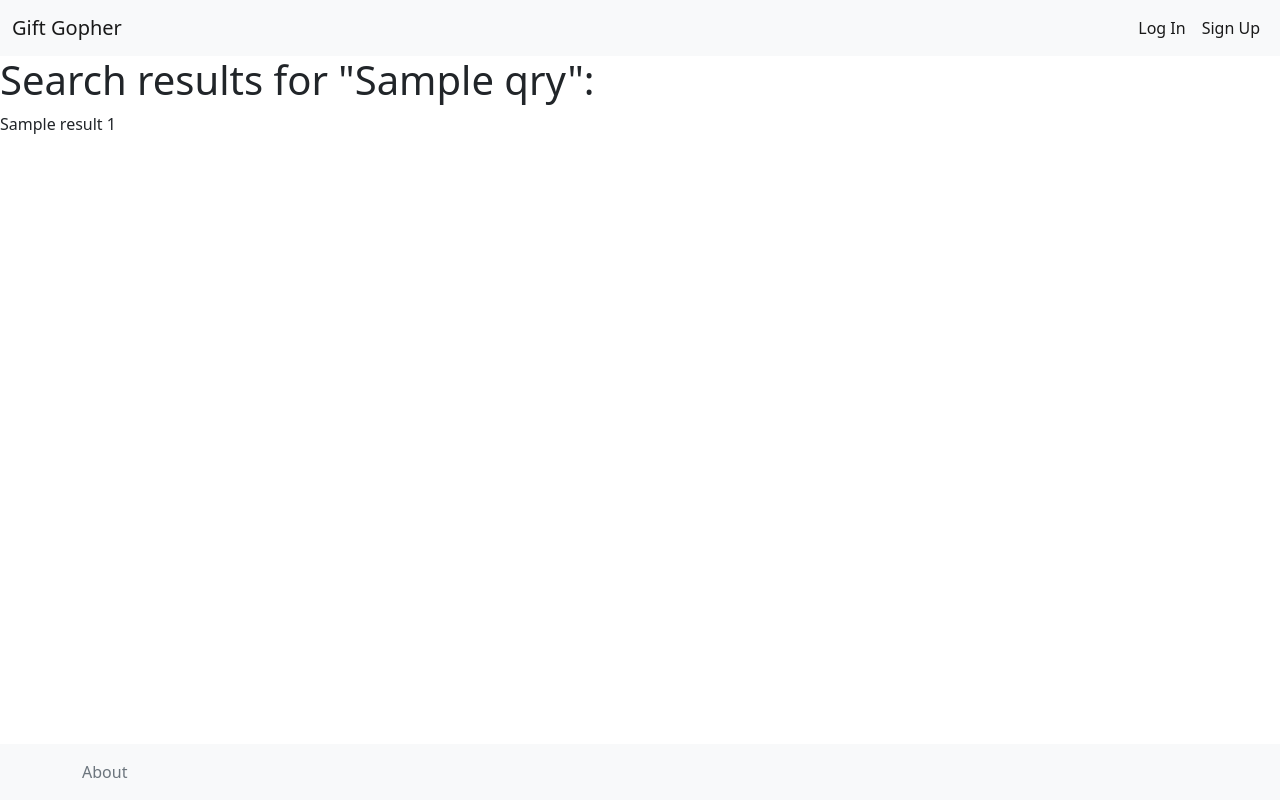
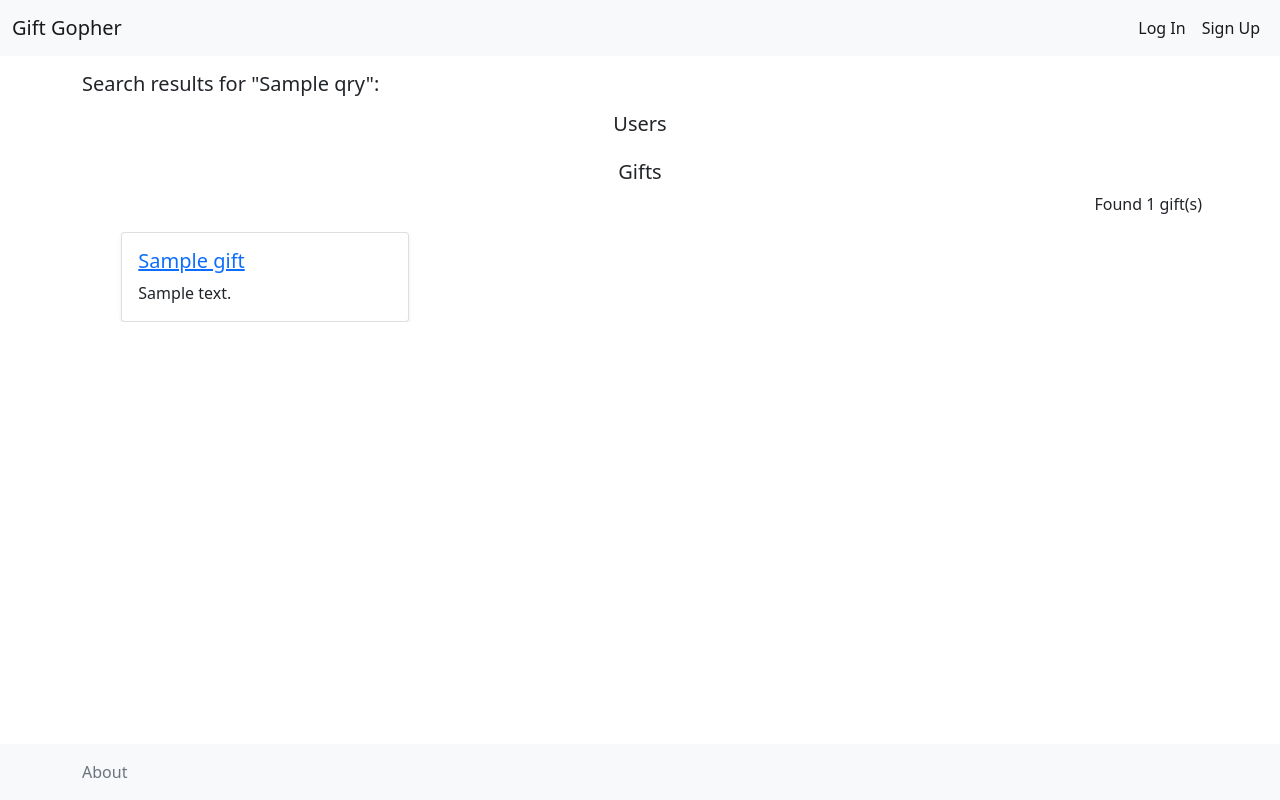
Before and after one commit to tobywiedenhoefer/giftgopher, a Flask app: template templates/results.html in a window 1280 px wide. Run offline with Flask 2, Linux system fonts and the light colour scheme; the template is opened without the code that fills it: most values are stand-ins (such as "Sample title", 1, 10 or a date in 2020).

Commit message:
Search for gifts brings user to results page.

```diff
--- a/templates/results.html
+++ b/templates/results.html
@@ -1,12 +1,38 @@
 {% extends 'layout.html' %}
 {% block bodycontent %}
+<div class="container">
+    <h5 class="text-start lead mt-3">Search results for "{{ qry }}":</h5>
+</div>
+<div id="users" class="container p-2">
+    <h5 class="text-center card-title lead">Users</h5>
+</div>
+<div class="container p-2">
+    <h5 class="text-center card-title lead">Gifts</h5>
+    {% if gift_results|length == 0 %}
+        <p class="text-center px-1">We can't find any gifts that match that search.</p>
 
-<h1>Search results for "{{ qry }}":</h1>
+    {% else %}
+        <p class="text-end">Found {{ gift_results|length }} gift(s)</p>
 
-{% if gift_results %}
-    {% for result in gift_results %}
-        {{result.name}}
-        {{result.user_id}}
-    {% endfor %}
-{% endif %}
+        {% for gift in gift_results %}
+        <div class="col-12 col-md-6 col-lg-4 overflow-auto">
+            <div class="card shadow-sm mx-auto" style="width: 18rem;">
+                <div class="card-body">
+                    {% if gift.link|length > 0 %}
+                    <h5 class="card-title"><a href="{{gift.link}}">{{gift.name}}</a> </h5>
+                    {% else %}
+                    <h5 class="card-title">{{gift.name}}</h5>
+                    <p class="card-text">{{gift.user.username}}</p>
+                    {% endif %}
+                    <p class="card-text text-truncate" style="overflow:hidden;text-overflow:ellipsis;">{{gift.description}}</p>
+                    {% if owner %}
+                        <a href="#" class="btn btn-primary text-start">Delete</a>
+                        <a href="#" class="btn btn-primary text-end">Edit</a>
+                    {% endif %}
+                </div>
+            </div>
+        </div>
+        {% endfor %}
+    {% endif %}
+</div>
 {% endblock %}
```
Also changed, not shown: models.py (+14 -14 lines).
